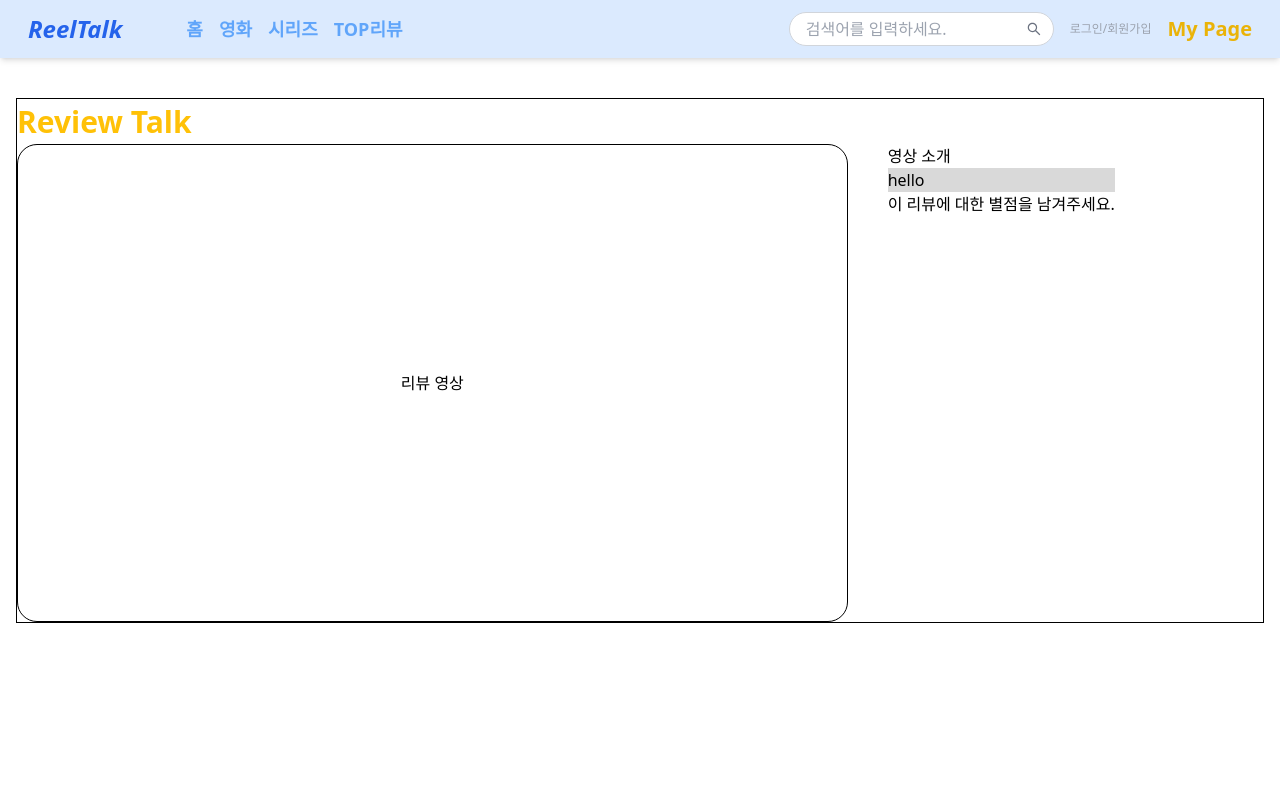
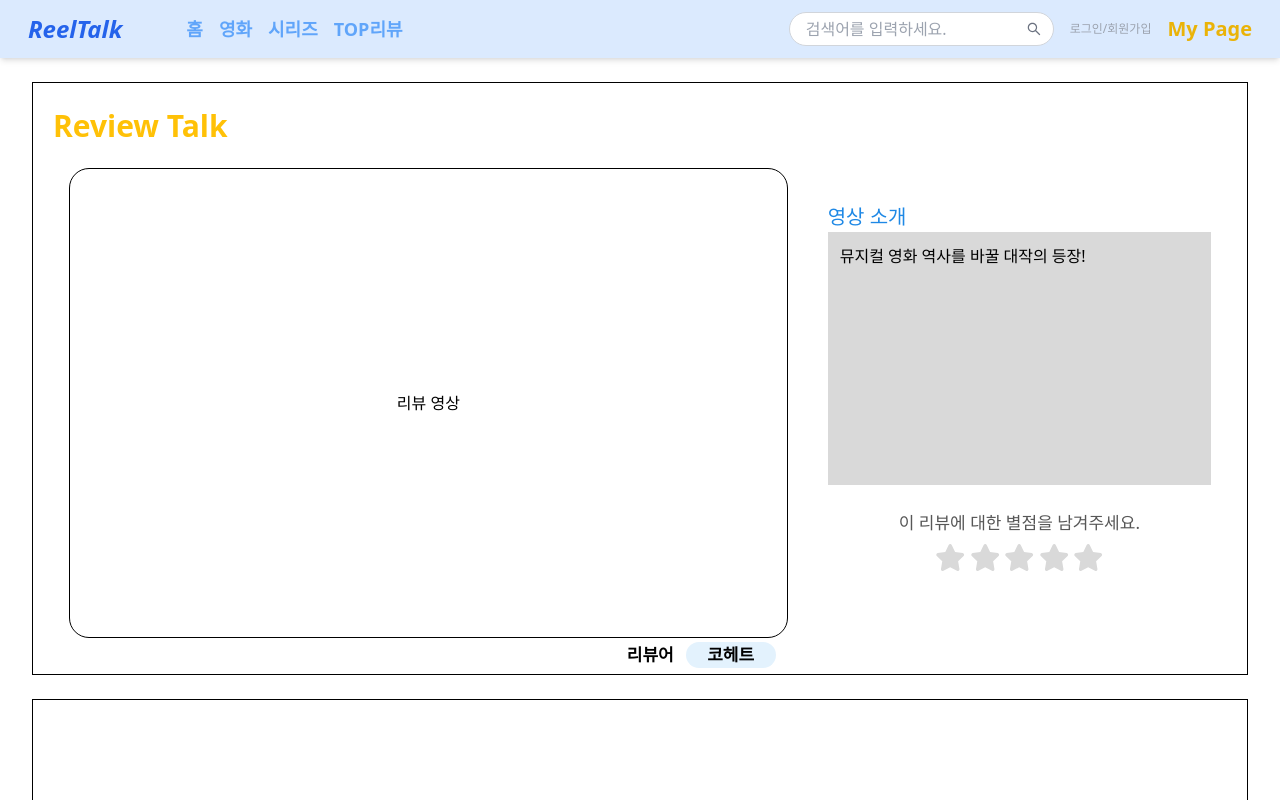
Before and after one commit to TEAM-ALOM/reeltalk-fe, a Next.js app: page /reviews-detail in a window 1280 px wide. Shown: the top 800 px of the page. Built offline with nearby package versions, Linux system fonts and the light colour scheme.

Commit message:
Update page.tsx

```diff
--- a/app/reviews-detail/page.tsx
+++ b/app/reviews-detail/page.tsx
@@ -1,37 +1,57 @@
 import React from "react";
+import { StarIcon } from "../components/icons";
 
 export default function ReviewsDetail() {
     return (
-        <main className="flex flex-col justify-center items-center w-full px-4">
+        <main className="flex flex-col justify-center items-center w-full px-8">
 
             {/* 리뷰 정보*/}
-            <div className="w-full h-full max-w-[1600px] min-h-[300px] mt-10 flex flex-col border border-3 border-black">
+            <div className="w-full h-full max-w-[1600px] min-h-[300px] lg:min-h-[500px] border border-3 border-black mt-6 flex flex-col lg:flex-col p-5 space-y-1">
                 <div className="text-[30px] font-bold text-[#FFC107]">Review Talk</div>
 
-                <div className="flex space-x-10">
-                    {/* 리뷰 영상*/}
-                    <div className="w-full lg:w-2/3 aspect-[2/3] max-h-[478px] max-w-[843px] h-auto border border-5 border-black rounded-[20px] flex items-center justify-center">리뷰 영상</div>
+                <div className="w-full h-full flex space-x-10 p-4">
+
+                    <div className="w-full h-full lg:w-3/4 aspect-[2/3] max-h-[470px] max-w-[840px]">
+                        {/* 리뷰 영상*/}
+                        <div className="w-full h-full border border-5 border-black rounded-[20px] flex items-center justify-center">리뷰 영상</div>
+                        {/* 리뷰어*/}
+                        <div className="w-full flex justify-end px-3 py-1 space-x-3">
+                            <span className="text-[17px] font-bold">리뷰어</span>
+                            <span className="text-[17px] font-bold bg-[#E3F2FD] w-[90px] h-full flex justify-center items-center rounded-[80px]">코헤트</span>
+
+                        </div>
+                    </div>
 
                     {/* 영상 소개 및 별점*/}
-                    <div>
+                    <div className="w-[40%] flex flex-col justify-center items-center">
                         {/* 영상 소개 */}
-                        <div>
-                        <div>영상 소개</div>
-                        <div className="w-full max-w-[450px] max-h-[253px] bg-[#D9D9D9]">hello</div>
+                        <div className="w-full">
+                            <div className="text-[#1E88E5] text-[20px]">영상 소개</div>
+                            <div className="w-full min-h-[253px] bg-[#D9D9D9] p-3 text-[16px]">뮤지컬 영화 역사를 바꿀 대작의 등장!</div>
                         </div>
 
                         {/* 별점 */}
-                        <div>
-                            <div>이 리뷰에 대한 별점을 남겨주세요.</div>
-                            <div></div>
+                        <div className="w-full min-h-[120px] flex flex-col justify-center items-center">
+                            <div className="text-[17px] text-[#575757]">이 리뷰에 대한 별점을 남겨주세요.</div>
+                            <div className="m-2 flex space-x-1">
+                                <StarIcon color="#D9D9D9" size="27px"/>
+                                <StarIcon color="#D9D9D9" size="27px"/>
+                                <StarIcon color="#D9D9D9" size="27px"/>
+                                <StarIcon color="#D9D9D9" size="27px"/>
+                                <StarIcon color="#D9D9D9" size="27px"/>
+                            </div>
                         </div>
 
                     </div>
+
                 </div>
+
             </div>
 
              {/* 댓글*/}
-             <div></div>
+             <div className="w-full h-full max-w-[1600px] min-h-[920px] lg:min-h-[920px] border border-3 border-black my-6 flex">
+
+             </div>
         </main>
     )
 }
```
